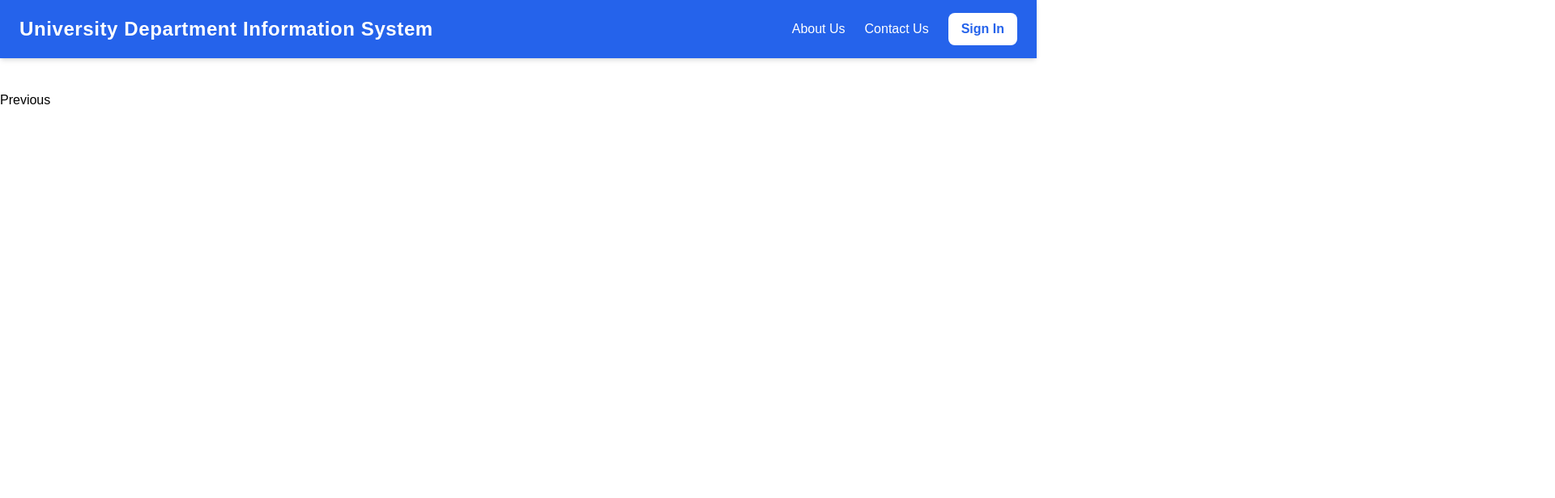
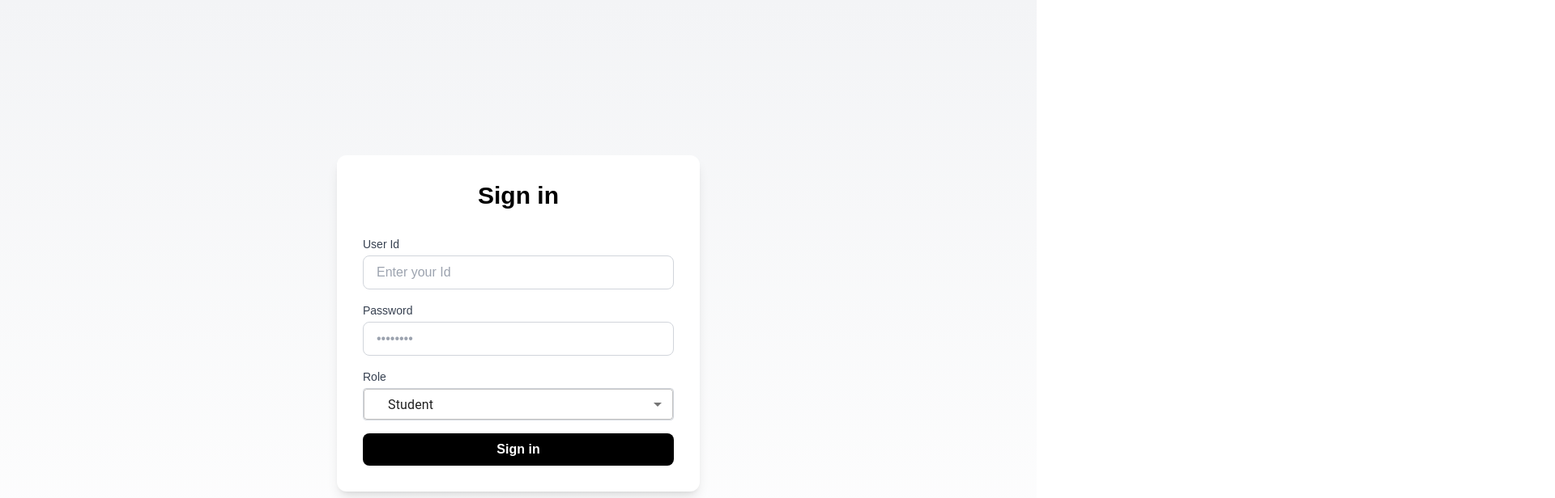
Before and after one commit to E3Sec-C/Team-13, a React (Create React App) app in the folder frontend/: page /signin in a window 1280 px wide. Shown: the top 616 px of the page at 81% size, 1920 px wide, since content can reach past the window. Built offline with nearby package versions, Linux system fonts and the light colour scheme.

Commit message:
add common layout for navbar

```diff
--- a/frontend/src/App.js
+++ b/frontend/src/App.js
@@ -1,26 +1,31 @@
 import React from 'react';
 import './App.css';
-import Navbar from './components/homePage/Navbar'
-import Carousel from './components/homePage/Carousel';
-import Footer from './components/homePage/Footer';
-import AboutUs from './components/homePage/AboutUs';
+import { Routes, Route } from 'react-router-dom';
 import "./styles/dashboard.css";
 import Dashboard from "./components/Dashboard";
+import HomePage from './components/homePage/HomePage';
+import SignIn from './components/signIn/SignIn';
 
 
 
 const App = () => {
 
   return (
-    <div>
 
-      <Navbar/>
-      <Carousel/>
-      <AboutUs/>
-      <Footer/>
-      {/* <Dashboard /> */}
 
-    </div>
+      <Routes>
+        <Route path="/" element={<HomePage />} />
+        <Route path="/signin" element={<SignIn />} />
+        <Route path = "/dashboard" element={<Dashboard />} />
+      </Routes>
+
+
+    // <div>
+
+    //   <HomePage/>
+    //   <Dashboard />
+
+    // </div>
 
   );
 }
--- /dev/null
+++ b/frontend/src/components/BaseLayout.js
@@ -0,0 +1,20 @@
+import React, { Children } from 'react'
+import Navbar from './Navbar'
+
+function BaseLayout() {
+
+  const [isSidebarCollapsed, setIsSidebarCollapsed] = useState(false);
+
+  const toggleSidebar = () => {
+    setIsSidebarCollapsed((isSidebarCollapsed) => !isSidebarCollapsed);
+  };
+
+  return (
+    <div className='dashboard-content'>
+      <Navbar onSidebarToggle={toggleSidebar}/>
+      <main>{Children}</main>
+    </div>
+  )
+}
+
+export default BaseLayout
--- a/frontend/src/components/Navbar.js
+++ b/frontend/src/components/Navbar.js
@@ -7,7 +7,7 @@ const Navbar = ({ onSidebarToggle }) => {
   // Update time every second
   useEffect(() => {
     const intervalId = setInterval(() => {
-      setTime(`${new Date().toLocaleTimeString()}  ${new Date().getHours()>=12?'P.M':'A.M'}`);
+      setTime(`${new Date().toLocaleTimeString()}`);
     }, 1000);
 
     // Clean up the interval when the component is unmounted
--- /dev/null
+++ b/frontend/src/components/homePage/HomePage.js
@@ -0,0 +1,20 @@
+import React from 'react'
+import Navbar from './Navbar'
+import Carousel from './Carousel';
+import Footer from './Footer';
+import AboutUs from './AboutUs';
+import Highlights from '../Highlights';
+
+function HomePage() {
+  return (
+    <div>
+      <Navbar/>
+      <Carousel/>
+      <AboutUs/>
+      <Highlights/>
+      <Footer/>
+    </div>
+  )
+}
+
+export default HomePage
--- a/frontend/src/components/homePage/Navbar.js
+++ b/frontend/src/components/homePage/Navbar.js
@@ -1,18 +1,24 @@
 // src/components/Navbar.js
 
 import React from 'react';
+import { useNavigate } from 'react-router-dom';
+import { Link } from 'react-router-dom';
+
 
 const Navbar = () => {
+
+  const navigate = useNavigate();
   return (
     <nav className="bg-blue-600 text-white shadow-md py-4 px-6">
       <div className="container mx-auto flex items-center justify-between">
         {/* Logo or Brand Name */}
-        <a href="/" className="text-2xl font-semibold tracking-wide">
-          University Department Information System
-        </a>
+        <Link to="/" className="text-2xl font-semibold tracking-wide">
+         University Department Information System
+        </Link>
+
 
         {/* Links */}
-        <div className="flex items-center space-x-6">
+        <div className="flex items-center space-x-6 whitespace-nowrap">
           <a href="#about" className="hover:text-gray-200">
             About Us
           </a>
@@ -23,7 +29,7 @@ const Navbar = () => {
 
         {/* Sign In Button */}
 
-          <button className="bg-white text-blue-600 font-semibold px-4 py-2 rounded-lg hover:bg-gray-100">
+          <button className="bg-white text-blue-600 font-semibold px-4 py-2 rounded-lg hover:bg-gray-100" onClick={() => navigate('/signin')}>
             Sign In
           </button>
         </div>
--- a/frontend/src/components/signIn/SignIn.js
+++ b/frontend/src/components/signIn/SignIn.js
@@ -1,53 +1,128 @@
-import React, { useState } from 'react';
-import './signIn.css';
+import React, {useState} from 'react';
+import { FaGoogle, FaFacebook } from 'react-icons/fa';
+import InputLabel from '@mui/material/InputLabel';
+import MenuItem from '@mui/material/MenuItem';
+import FormControl from '@mui/material/FormControl';
+import Select from '@mui/material/Select';
+import { useFormik } from 'formik';
+import axios from "axios"
+import { useNavigate } from 'react-router-dom';
+
+
+
+
 
 function SignIn() {
-    const [showPwd, setShowPwd] = useState(false);
-    const [email, setEmail] = useState('');
-    const [password, setPassword] = useState('');
 
-    const handleSubmit = (e) => {
-        e.preventDefault();
-        console.log("Email:", email);
-        console.log("Password:", password);
-    };
+    const [error,setError]=useState(null);
+    const navigate = useNavigate();
 
-    const handleShowPwd=(e)=>{
-        setShowPwd(!showPwd);
+    const [role,setRole]=useState('student');
+    const handleChange=(e)=>{
+      setRole(e.target.value);
     }
 
+
+    const initialValues = {
+      userId:'',
+      password:'',
+      role:'',
+    }
+
+    const formik =useFormik({
+      initialValues,
+      onsubmit:(values)=>{},
+    });
+
+    const handleSubmit = async(e) => {
+      formik.values.role={role}.role
+      e.preventDefault();
+      try{
+        const data ={userId:formik.values.userId,
+            password:formik.values.password,
+          role:formik.values.role
+        }
+        const url = `http://localhost:5000/api/v1/user/signin`;
+        const response = await axios.post(url,data);
+        console.log(response)
+        if(response.data.success){
+          navigate('/dashboard');
+        }else{
+          setError(response.data.message);
+        }
+      }catch(error){
+        console.log(error);
+        setError("Error Logging In");
+      }
+    }
   return (
-        <div className="signin-container">
-            <h1>Sign In</h1>
-            <form onSubmit={handleSubmit}>
-                <div className="input-container">
-                    <label>Email</label>
+    <div className="flex items-center justify-center min-h-screen bg-gradient-to-b from-gray-100 to-white">
+      <div className="bg-white shadow-lg rounded-xl p-8 max-w-md w-full">
+        <div className="text-center mb-8">
+          <h2 className="text-3xl font-bold">Sign in</h2>
+        </div>
+        <form className="space-y-4" onSubmit={handleSubmit}>
+          <div>
+            <label className="block text-sm font-medium text-gray-700">User Id</label>
             <input
-                        type="email"
-                        value={email}
-                        onChange={(e) => setEmail(e.target.value)}
-                        required
+              type="text"
+              name='userId'
+              value={formik.values.userId}
+              onChange={formik.handleChange}
+              placeholder="Enter your Id"
+              className="mt-1 block w-full px-4 py-2 border border-gray-300 rounded-lg focus:ring-blue-500 focus:border-blue-500"
             />
           </div>
-                <div className="input-container">
-                    <label>Password</label>
+          <div>
+            <label className="block text-sm font-medium text-gray-700">Password</label>
+            <div className="flex items-center justify-between">
               <input
                 type="password"
-                        value={password}
-                        onChange={(e) => setPassword(e.target.value)}
-                        required
+                name='password'
+                value={formik.values.password}
+                onChange={formik.handleChange}
+                placeholder="••••••••"
+                className="mt-1 block w-full px-4 py-2 border border-gray-300 rounded-lg focus:ring-blue-500 focus:border-blue-500"
               />
-                    {/* <button
-                        type="button"
-                        onClick={handleShowPwd}
-                        className="show-hide-btn"
+
+            </div>
+          </div>
+            <div>
+            <label className="block text-sm font-medium text-gray-700">Role</label>
+                <div className="flex items-center justify-between">
+
+                <Select
+                id="demo-simple-select"
+                value={role}
+                className="mt-1 block w-full h-10 px-4 py-2 border border-gray-300 rounded-lg focus:ring-blue-500 focus:border-blue-500"
+                onChange={handleChange}
                 >
-                        {showP ? "Hide" : "Show"}
-                    </button> */}
+                <MenuItem value={'student'}>Student</MenuItem>
+                <MenuItem value={'faculty'}>Faculty</MenuItem>
+                <MenuItem value={'nonTeachingStaff'}>Non-Teaching Staff</MenuItem>
+                <MenuItem value={'hod'}>HOD</MenuItem>
+                <MenuItem value={'admin'}>Admin</MenuItem>
+
+                </Select>
                 </div>
-                <button type="submit">Sign In</button><br/>
-                <p>Don't have an account? <a href="#">create</a></p>
+            </div>
+
+          <button
+            type="submit"
+            className="w-full bg-black text-white py-2 rounded-lg font-semibold hover:bg-gray-800"
+          >
+            Sign in
+          </button>
         </form>
+        {/* Popup for invalid credentials or errors */}
+        {error && (
+                <div className="popup">
+                    <p>{error}</p>
+                    <button onClick={() => setError(null)}> X </button>
+                </div>
+            )}
+
+      </div>
     </div>
   );
 }
```
Also changed, not shown: frontend/package.json (+7 -2 lines), frontend/src/components/student/StudentSidebar.js (added, +117 -0 lines), 2 other files (tests, documents, lock files or other folders). Lines whose indentation alone changed are shown as unchanged.
